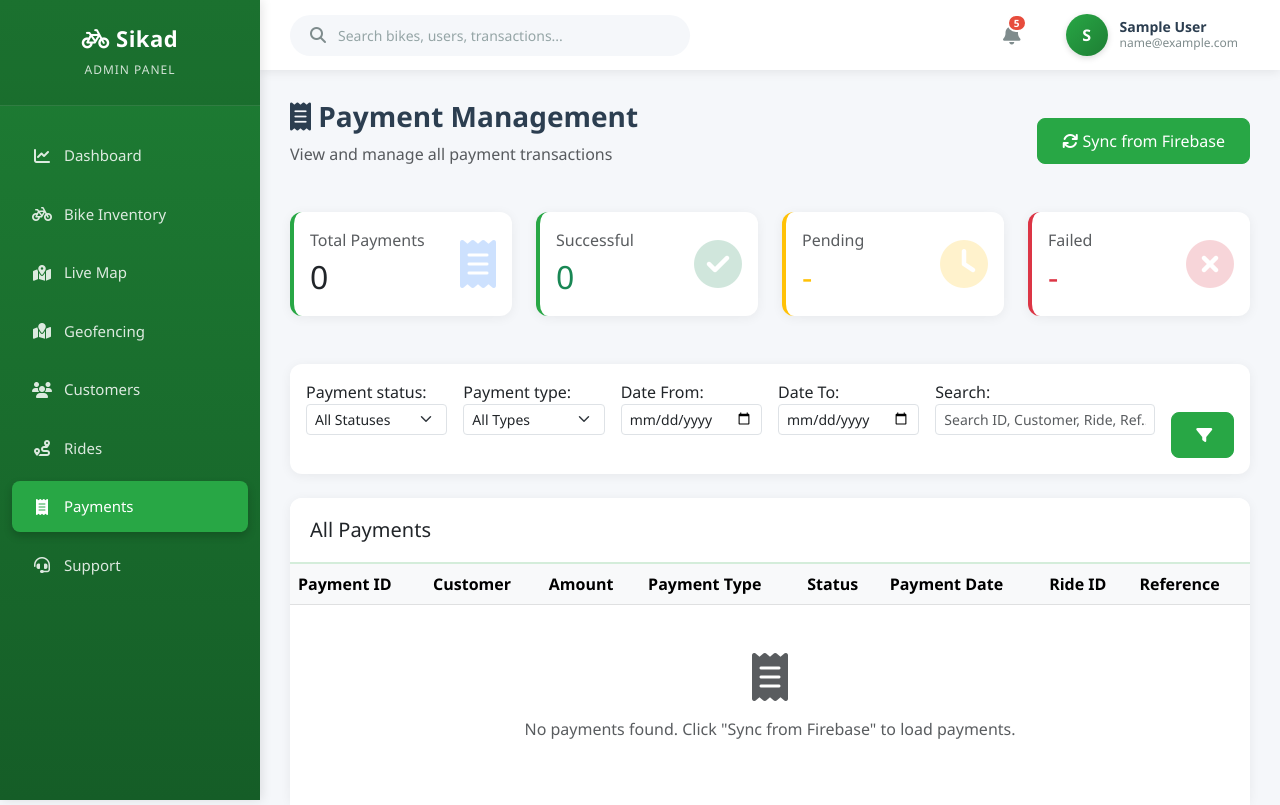
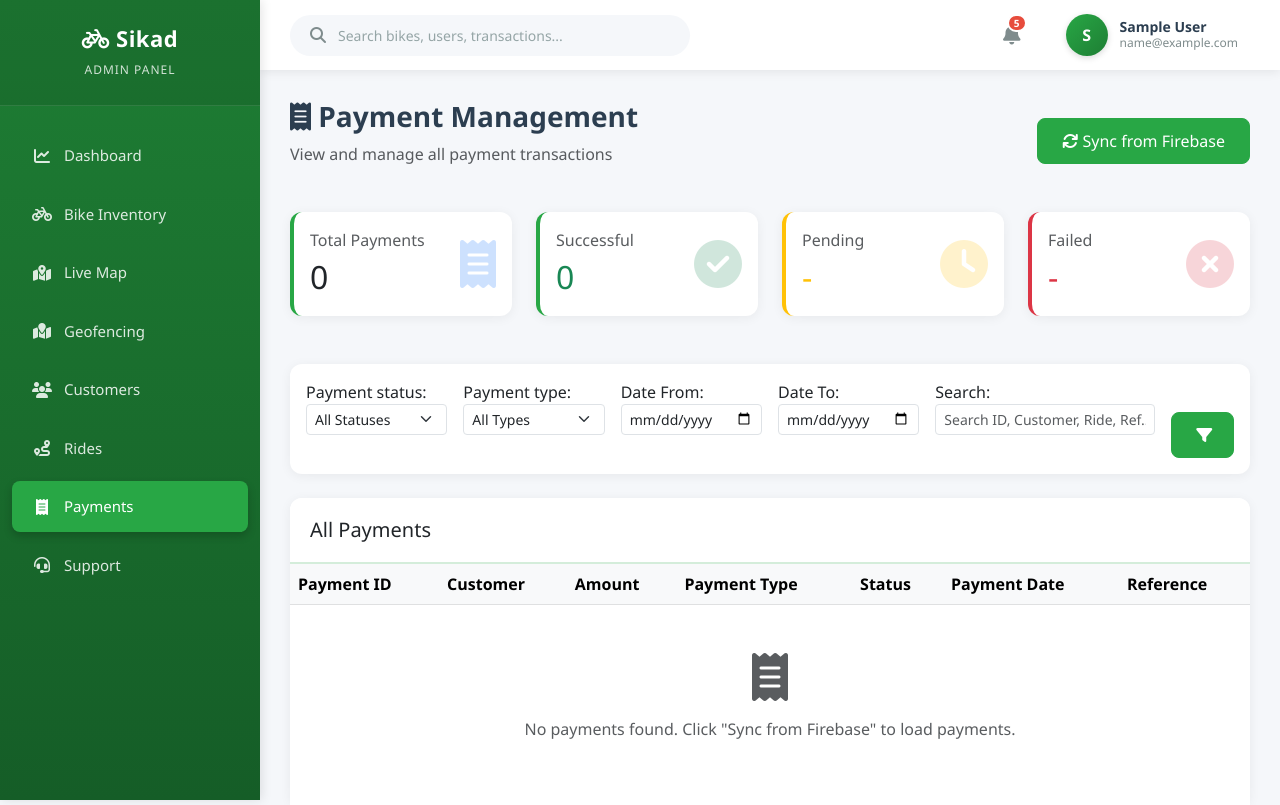
Before and after one commit to jungnarph/SikadAdmin, a Django app: page /payments/ in a window 1280 px wide. Shown: the top 805 px of the page. Run offline with Django 4.2, Linux system fonts and the light colour scheme; the visitor is signed in with stand-in values (Sample User, id 1); data that the repository does not hold is empty.

Commit message:
Update payment_list.html

```diff
--- a/templates/payments/payment_list.html
+++ b/templates/payments/payment_list.html
@@ -131,7 +131,6 @@
                         <th>Payment Type</th>
                         <th>Status</th>
                         <th>Payment Date</th>
-                        <th>Ride ID</th>
                         <th>Reference</th>
                     </tr>
                 </thead>
@@ -209,15 +208,6 @@
                             {% endif %}
                         </td>
                         <td>
-                            {% if payment.ride %}
-                                <small class="text-muted">
-                                    <i class="fas fa-bicycle"></i> {{ payment.ride.firebase_id|truncatechars:12 }}
-                                </small>
-                            {% else %}
-                                <small class="text-muted">N/A</small>
-                            {% endif %}
-                        </td>
-                        <td>
                             <small class="text-muted">{{ payment.payment_account_info|truncatechars:15|default:"N/A" }}</small>
                         </td>
                     </tr>
```
